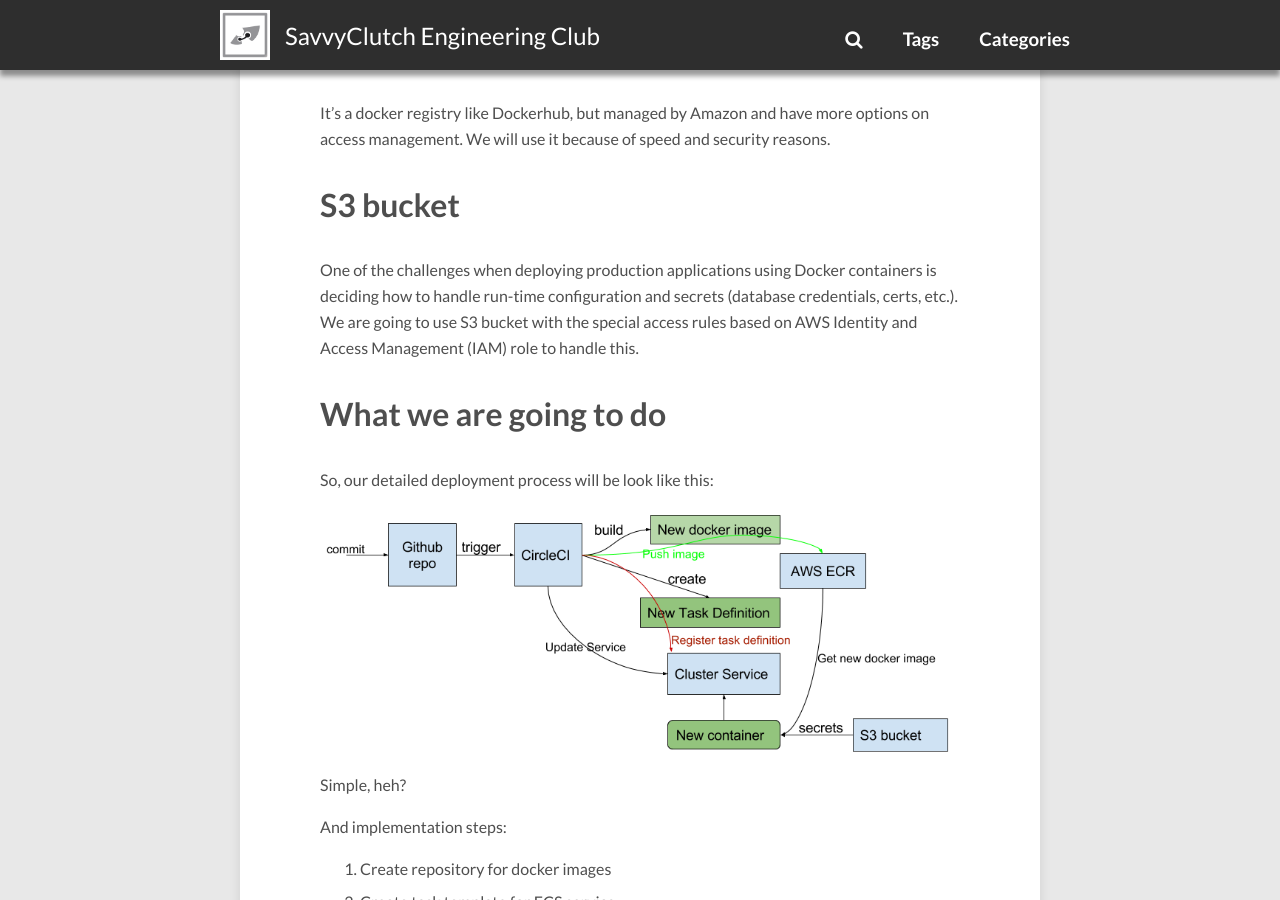
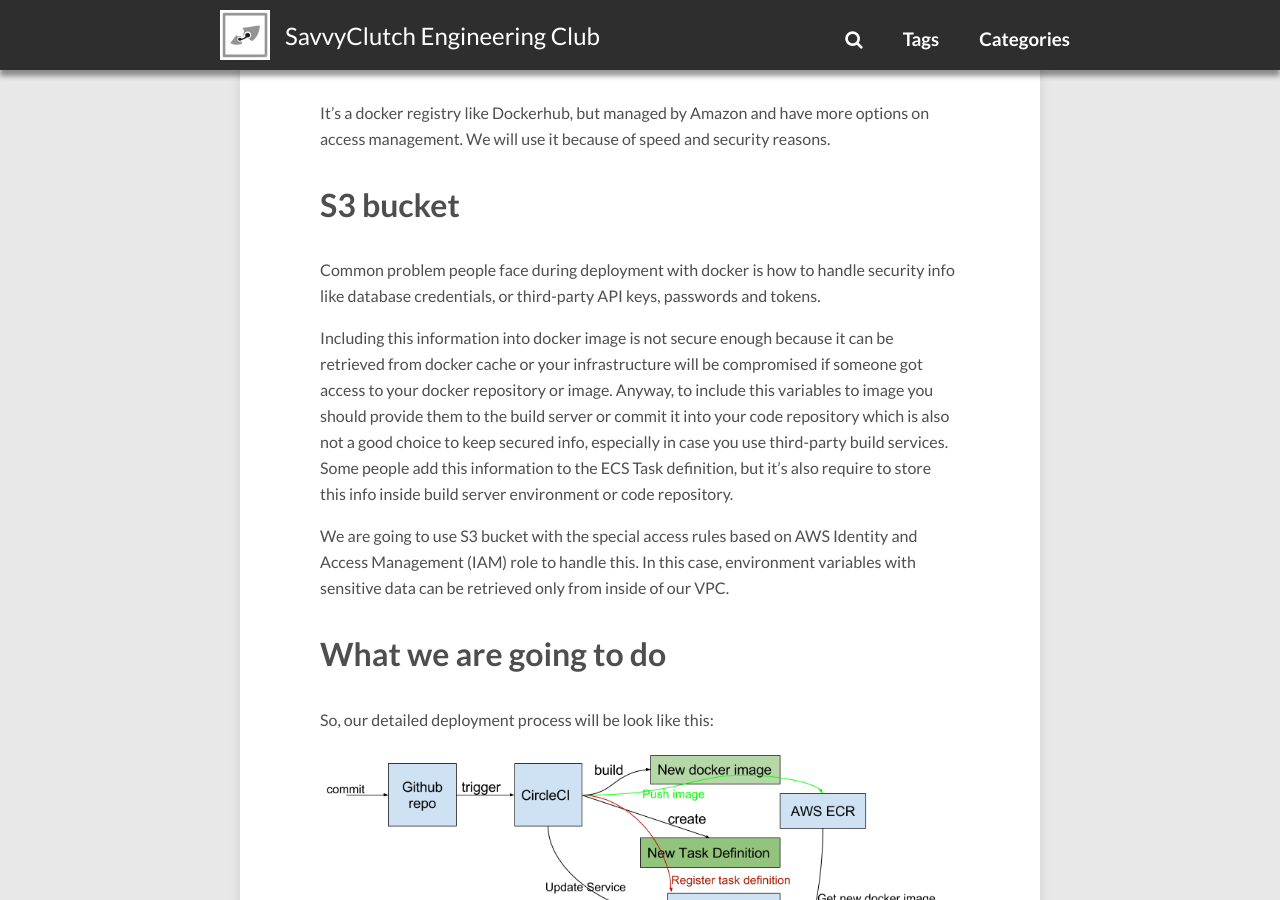
Before and after one commit to savvyclutch/savvyclutch.github.io, a Jekyll site: the page built from _posts/2016-07-16-continuous-deployment-to-aws-ecs-and-circle-ci.md, in a window 1280 px wide and 900 px high, scrolled down 3664 px. Built offline with Jekyll 4.4.1, drawn with Linux system fonts in a browser that asks for light colours; nearby versions of some CDN libraries; comment, search, counter and statistics services are not loaded; some of the changed text lies outside the part shown.

Commit message:
Add more description about secrets management

```diff
--- a/_posts/2016-07-16-continuous-deployment-to-aws-ecs-and-circle-ci.md
+++ b/_posts/2016-07-16-continuous-deployment-to-aws-ecs-and-circle-ci.md
@@ -9,9 +9,9 @@
 
 ---
 
-Intro here
+You know what it all about. So let's start.
 
-We have some kind of website with dockerised environment and we want to configure automatic zero-time deployment on push to the our github repository `master` branch.
+We have some kind of website with dockerized environment and we want to configure automatic zero-time deployment on push to the our github repository `master` branch.
 
 ![Deploy Process]({{ site.url }}/images/posts/aws_deploy/deploy_process.png)
 
@@ -52,9 +52,14 @@
 
 # S3 bucket
 
-One of the challenges when deploying production applications using Docker containers is deciding how to handle run-time configuration and secrets (database credentials, certs, etc.).
+Common problem people face during deployment with docker is how to handle security info like database credentials, or third-party API keys, passwords and tokens.
+
+Including this information into docker image is not secure enough because it can be retrieved from docker cache or your infrastructure will be compromised if someone got access to your docker repository or image.
+Anyway, to include this variables to image you should provide them to the build server or commit it into your code repository which is also not a good choice to keep secured info, especially in case you use third-party build services.
+Some people add this information to the ECS Task definition, but it's also require to store this info inside build server environment or code repository.
+
 We are going to use S3 bucket with the special access rules based on AWS Identity and Access Management (IAM) role to handle this.
-
+In this case, environment variables with sensitive data can be retrieved only from inside of our VPC.
 
 # What we are going to do
 
@@ -185,12 +190,14 @@
 
 {% highlight bash %}
 SECRET_KEY_BASE=adsafasdfsafwfwefdsfsdacwaeewfdadsfasdfewceascadcasdcdsadceeas
-DB_HOST=db_host_dress
+DB_HOST=db_host_adress
 DB_USER=dbuser
 DB_PASSWORD=supersecretpass
 {% endhighlight %}
 
 Also, I suggest to enable logging for this bucket — just in case.
+
+UPD. Now we can provide access to this bucket for [specific Task only](http://docs.aws.amazon.com/AmazonECS/latest/developerguide/task-iam-roles.html), which is more secure than give access from VPC.
 
 ## Configure docker image
 
```
